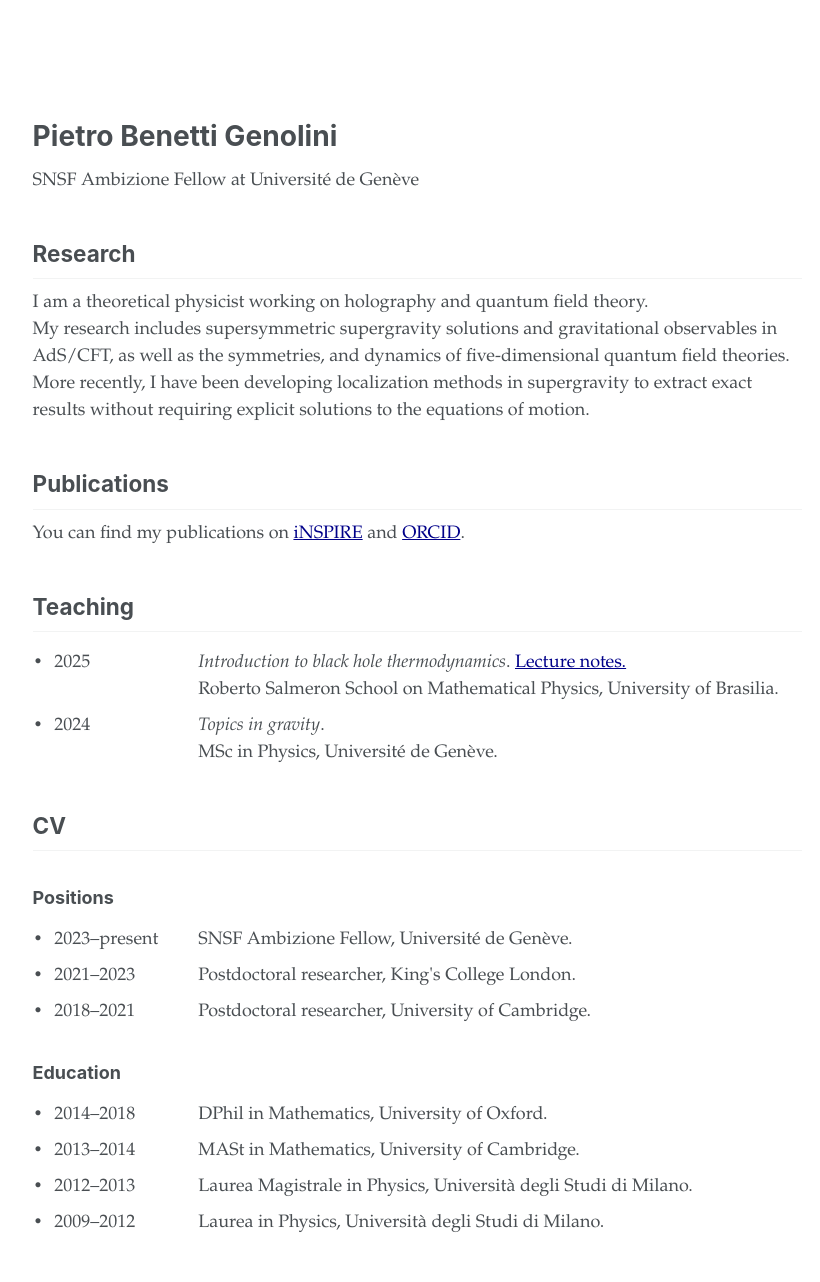
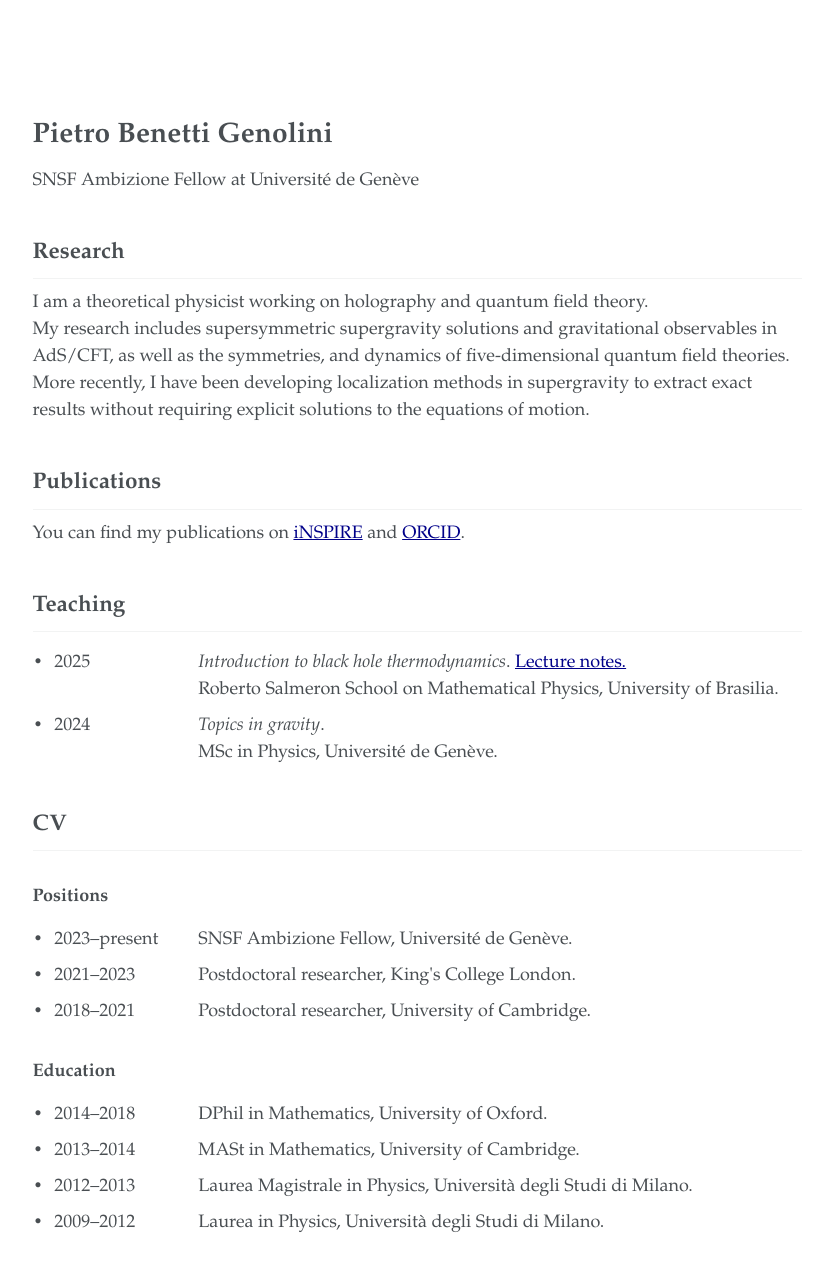
Before and after one commit to pietro-benettigenolini/pietro-benettigenolini.github.io, a Jekyll site: the page built from _pages/about.md, in a window 1280 px wide. Shown: the whole page, without its empty margins (249-1069 px from the left). Built offline with Jekyll 4.4.1, drawn with Linux system fonts in a browser that asks for light colours; a style sheet for code colours, icons or effects is not loaded.

Commit message:
Add custom site styling

```diff
--- a/assets/css/main.scss
+++ b/assets/css/main.scss
@@ -38,8 +38,15 @@
     "layout/json_cv"
 ;
 
-body {
-font-family: Palatino, "Palatino Linotype", "Book Antiqua", serif !important;
+body,
+.page,
+.page__inner-wrap,
+.page__content,
+.page__content p,
+.page__content li,
+.page__content a,
+h1, h2, h3, h4, h5, h6 {
+  font-family: Palatino, "Palatino Linotype", "Book Antiqua", serif !important;
 }
 
 .cv-list {
```
